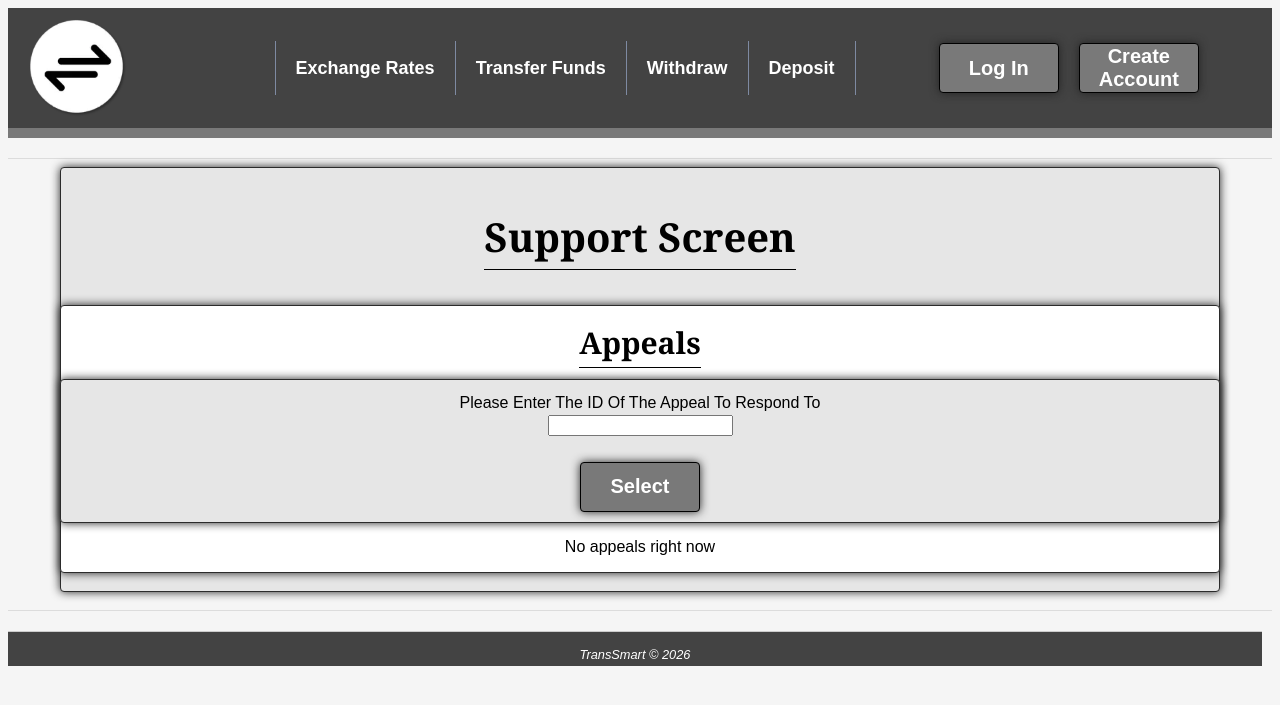
After one commit to mikdmassive/SoloProjectSem2Year1, a Flask app: template website_code/templates/support.html in a window 1280 px wide. The commit adds this page. Shown: the top 705 px of the page. Run offline with Flask 3, Linux system fonts and the light colour scheme; the template is opened without the code that fills it, so the values that code supplies are empty.

Commit message:
Started Support Menu

```diff
--- a/website_code/app.py
+++ b/website_code/app.py
@@ -346,6 +346,16 @@ def admin():
     else:
         return redirect(url_for('home'))
 
+@app.route('/support',methods=["GET","POST"])
+def support():
+    user = getUserFromEmail(loginChecker())
+    if user:
+        if user["AccessLevel"]>=2:
+
+            return render_template('support.html',user = user)
+        else:
+            return redirect(url_for('home'))
+
 
 @app.route('/suspended',methods=["GET","POST"])
 def suspended():
@@ -690,31 +700,48 @@ def profile():
             cursor.close()
 
             if request.method =="POST":
-                accountnumber = request.form["accountnumber"]
-                sortcode = request.form["sortcode"]
-                password = request.form["password"]
+                action = request.form.get("action")
+                if action == "Bank":
+                    accountnumber = request.form["accountnumber"]
+                    sortcode = request.form["sortcode"]
+                    password = request.form["password"]
 
 
 
-                if sortcodeValidChecker(sortcode):
-                    if accountnumberValidChecker(accountnumber):
+                    if sortcodeValidChecker(sortcode):
+                        if accountnumberValidChecker(accountnumber):
 
+                            conn = mysql.connector.connect(**db_config)
+                            cursor = conn.cursor()
+                            cursor.execute(
+                                "UPDATE `transsmartdatabase`.`user` SET `UKBankAcc_AccountNumber` = %s , `UKBankAcc_SortCode` = %s WHERE `Email`= %s;",
+                                (accountnumber,sortcode,user["Email"])
+                            )
+                            conn.commit()
+                            cursor.close()
+                            return redirect(url_for('profile'))
+                        else:
+                            flash("Invalid Account Number Format","error")
+                    else:
+                        flash("Invalid Sort Code Format","error")
+                elif action =="Support":
+                    raw_longtext = request.form.get("appeal")
+                    print(raw_longtext)
+                    if len(raw_longtext)>0:
+                        print("valid")
+                        raw_logid = request.form.get("tref")
+                        logid = "null"
+                        if getLogFromID(raw_logid):
+                            logid = "\""+raw_logid+"\""
                         conn = mysql.connector.connect(**db_config)
                         cursor = conn.cursor()
+                        statement = "INSERT IGNORE INTO `transsmartdatabase`.`support`(`SupportID`,`Message`,`Response`,`Complete`,`LogIDRef`,`Email_Ref`,`Type`,`TimeRequested`)VALUES(%s,%s,\"Placeholder\",0,"+logid+",%s,\"SupportRequest\",%s);"
                         cursor.execute(
-                            "UPDATE `transsmartdatabase`.`user` SET `UKBankAcc_AccountNumber` = %s , `UKBankAcc_SortCode` = %s WHERE `Email`= %s;",
-                            (accountnumber,sortcode,user["Email"])
+                            statement,(generateSupportID(),raw_longtext,user["Email"],datetime.datetime.now())
                         )
                         conn.commit()
                         cursor.close()
-                        return redirect(url_for('profile'))
-                    else:
-                        flash("Invalid Account Number Format","error")
-                else:
-                    flash("Invalid Sort Code Format","error")
-
-
-
+                        flash("Support Sent!","confirm")
 
 
             return render_template('profile.html',user=user,depositlogs=depositlogs,withdrawallogs=withdrawallogs)
--- a/website_code/static/styles/style.css
+++ b/website_code/static/styles/style.css
@@ -139,10 +139,13 @@ nav ul li :hover {
   justify-content: space-around !important;
 }
 
+.flextop {
+  justify-content: flex-start !important;
+}
+
 .right {
   justify-content: right !important;
   align-items: end !important;
-
 }
 
 .left {
@@ -405,9 +408,9 @@ textarea {
 
 .flash.confirm {
   text-decoration: none;
-  color: #11ff00;
+  color: #065b00;
   font-size: 20px;
-  background-color: rgba(0, 255, 0, 0.231);
+  background-color: rgba(0, 244, 0, 0.231);
   background-image: url('/static/images/tick.png');
   background-repeat: no-repeat;
   background-position: 5px 2.5px;
@@ -549,7 +552,7 @@ header {
   nav ul {}
 
   #ProfileDiv {
-    padding-right: 10%;
+    padding-right: 5%;
   }
 
   .InlineButtons {
@@ -634,6 +637,10 @@ header {
   .FullWidth {
     width: 100%;
   }
+  .FullHeight {
+    height: 100% !important;
+
+  }
 
   .DesktopSmallerImages {
     max-width: 300px;
--- a/website_code/templates/base.html
+++ b/website_code/templates/base.html
@@ -32,13 +32,16 @@
                     <li><a href="{{url_for('transfer')}}">Transfer Funds</a></li>
                     <li><a href="{{url_for('withdraw')}}">Withdraw</a></li>
                     <li><a href="{{url_for('deposit')}}">Deposit</a></li>
-                     {% if user %}
-                    {% if user.AccessLevel>=3 %}
-                    <li><a href="{{url_for('admin')}}">Admin</a></li>
+                    {% if user %}
+                        {% if user.AccessLevel>=2 %}
+                            <li><a href="{{url_for('support')}}">Support</a></li>
+                        {% endif %}
                     {% endif %}
-
+                    {% if user %}
+                        {% if user.AccessLevel>=3 %}
+                            <li><a href="{{url_for('admin')}}">Admin</a></li>
+                        {% endif %}
                     {% endif %}
-
                 </ul>
             </nav>
             <div id="ProfileDiv">
--- a/website_code/templates/currencyaccounts.html
+++ b/website_code/templates/currencyaccounts.html
@@ -6,11 +6,9 @@
 {% block java %}{% endblock %}
 {% block content %}
 <div class="section">
-
     <div class="insidesection grayBack">
         <h2 class="underline">Your Currency Accounts</h2>
         {% if user_CAs %}
-
         <form method="post">
 
             <select id="selectCA" name="selectCA">
@@ -23,7 +21,6 @@
                 {% endfor %}
             </select>
             </br>
-
             <button type="submit" name="action" value="viewCA">Select</button>
         </form>
         </br>
@@ -141,7 +138,6 @@
             {% endwith %}
             </br>
             <button type="submit" name="action" value="createCA">Create Account</button>
-
         </form>
     </div>
 
--- /dev/null
+++ b/website_code/templates/support.html
@@ -0,0 +1,64 @@
+{% extends "base.html" %}
+{% block description %}
+<meta name="description" content="The page used by an customer support member to reply to a customer inquiry.">{% endblock %}
+
+{% block title %}TransSmart | Support{% endblock %}
+{% block java %}{% endblock %}
+{% block content %}
+<div class="section">
+    <form method="post" class="insidesection grayBack">
+        <h1 class="underline">Support Screen</h1>
+        <div class="insidesection FullWidth">
+            <h2 class="underline">Appeals</h2>
+
+
+            <div class="insidesection grayBack FullWidth">
+                  <label for="appealID">Please Enter The ID Of The Appeal To Respond To</label>
+                <input type="text" name="appealID" id="appealID" {% if selectedappeal %} value="{{ selectedappeal.SupportID }}" {%
+                    endif %}></input>
+                    <br/>
+                    <button type="submit" name="action" value="SelectAppeal">Select</button>
+
+                {% if selectedappeal %}
+                <div class="flexrow mobilecollumflex FullWidth spacearound">
+
+
+                    <div class="flex left">
+                        <label for="appealresponce" class="FullWidth">Enter Your Responce Below:</label>
+                        <textarea name="appealresponce" rows="5" cols="33" maxlength="300" minlength="10"></textarea>
+                    </div>
+                    <button type="submit" name="action" value="SendResponce">Send</button>
+
+                </div>
+                {% endif %}
+            </div>
+
+            {% if appeals %}
+            <Table>
+                <tr>
+                    <td>Support ID</td>
+                    <td>Email</td>
+                    <td>Appeal</td>
+
+                </tr>
+                {% for appeal in appeals %}
+
+
+                <tr>
+                    <td>{{ appeal.SupportID }}</td>
+
+                    <td>{{ appeal.Email_Ref }}</td>
+                    <td>{{ appeal.Message }}</td>
+
+                </tr>
+
+                {% endfor %}
+            </Table>
+            {% else %}
+            <p>No appeals right now</p>
+            {% endif %}
+        </div>
+    </form>
+</div>
+
+{% endblock %}
```
Also changed, not shown: website_code/templates/profile.html (+21 -1 lines).
